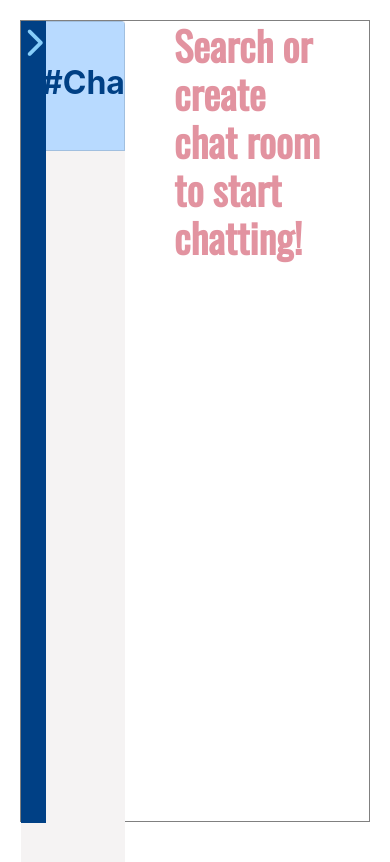
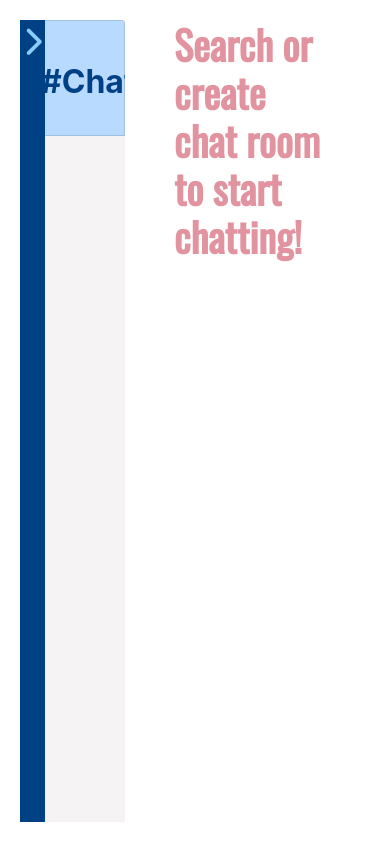
Before and after one commit to dtFocuS/all-chat-front-end, a React (Create React App) app: page /home in a window 390 px wide. Shown: the top 862 px of the page. Built offline with nearby package versions, Linux system fonts and the light colour scheme; what actioncable would draw is missing.

Commit message:
more responsive adjustments

```diff
--- a/src/stylesheets/chatroom.css
+++ b/src/stylesheets/chatroom.css
@@ -51,6 +51,7 @@
 }
 
 #messages {
+    /* height: 690px; */
     height: 690px;
     overflow-y: scroll;
     border: 1px solid rgb(196, 194, 194);
@@ -104,9 +105,16 @@
 }
 
 
-  @media screen and (min-height: 1100px) {
+/* @media screen and (min-height: 1200px) {
   #messages {
-      height: 100%;
+    height: 1000px;
+  }
+} */
+
+
+@media screen and (min-height: 1200px) {
+  #messages {
+    height: 1000px;
   }
 
   .profile-pic {
@@ -120,8 +128,29 @@
 
   .form-group {
     width: 95%;
-      /* height: 100%; */
+
     margin: 10% auto 0 auto;
     position: relative;
   }
+
+
+
 }
+
+@media screen and (max-height: 950px) {
+  .chat-feed {
+    height: 70%;
+  }
+  #messages {
+    height: 100%;
+  }
+
+  .chat-room {
+    height: 95vh;
+  }
+
+  .chat-list-container {
+    height: 95vh;
+  }
+
+}
--- a/src/stylesheets/home.css
+++ b/src/stylesheets/home.css
@@ -6,7 +6,8 @@
     height: 95vh;
     margin: 20px;
     position: relative;
-    border: 1px solid gray;
+    /* border: 1px solid gray; */
+    /* border: 1px solid red; */
     /* width: 80%; */
 }
 
@@ -121,7 +122,7 @@
     text-align: center;
     padding-top: 30px;
     font-weight: bold;
-
+    /* word-wrap: break-word; */
 }
 
 .selected {
@@ -144,3 +145,48 @@
     padding: 0 0;
     cursor: pointer;
 }
+
+/* @media screen and (min-height: 1) */
+
+/* @media screen and (min-height: 1100px) {
+    #messages {
+      height: 100%;
+    }
+
+    .profile-pic {
+      height: 40%;
+    }
+
+    .profile-pic img {
+      height: 60%;
+      width: 60%;
+    }
+
+    .form-group {
+      width: 95%;
+
+      margin: 10% auto 0 auto;
+      position: relative;
+    }
+
+
+
+  } */
+
+/* @media screen and (max-height: 900px) {
+    .chat-feed {
+      height: 70%;
+    }
+    #messages {
+      height: 100%;
+    }
+
+    .chat-room {
+      height: 95vh;
+    }
+
+    .chat-list-container {
+      height: 95vh;
+    }
+
+} */
```
Lines whose indentation alone changed are shown as unchanged.
